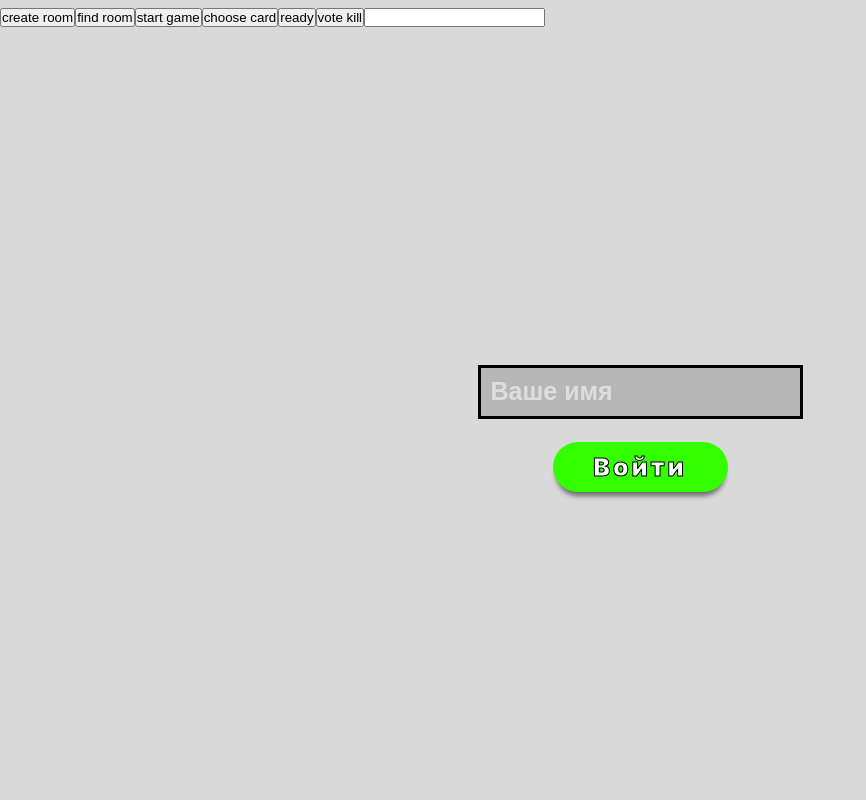
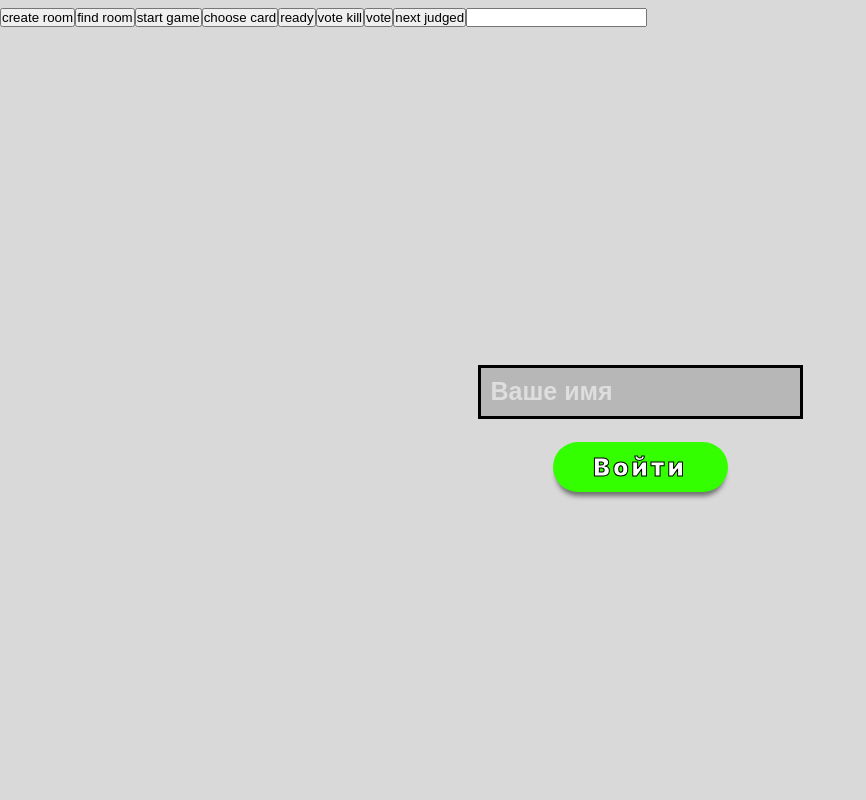
Before and after one commit to Alma-GH/AutoMaf-react, a React (Create React App) app in the folder client/: page / in a window 1280 px wide. Shown: the top 800 px of the page, without its empty margins (0-866 px from the left). Built offline with nearby package versions, Linux system fonts and the light colour scheme; no server answers.

Commit message:
completed websocket events

```diff
--- a/client/src/App.js
+++ b/client/src/App.js
@@ -121,6 +121,29 @@ function App() {
     socket.current.send(JSON.stringify(message))
   }
 
+  function vote(){
+    const message = {
+      event: "vote",
+
+      roomID: 0,
+
+      idVoter: player._id,
+      idChosen: +inp,
+    }
+
+    socket.current.send(JSON.stringify(message))
+  }
+
+  function nextJudged(){
+    const message = {
+      event: "next_judged",
+
+      roomID: 0,
+    }
+
+    socket.current.send(JSON.stringify(message))
+  }
+
   useEffect(()=>{
     connect()
   }, [])
@@ -133,6 +156,8 @@ function App() {
       <button onClick={chooseCard}>choose card</button>
       <button onClick={readiness}>ready</button>
       <button onClick={voteKill}>vote kill</button>
+      <button onClick={vote}>vote</button>
+      <button onClick={nextJudged}>next judged</button>
       <input type="text" onChange={e=>setInp(e.target.value)} value={inp}/>
       <EnterPage/>
       <StartPage/>
```
Also changed, not shown: 1 other file (tests, documents, lock files or other folders).
